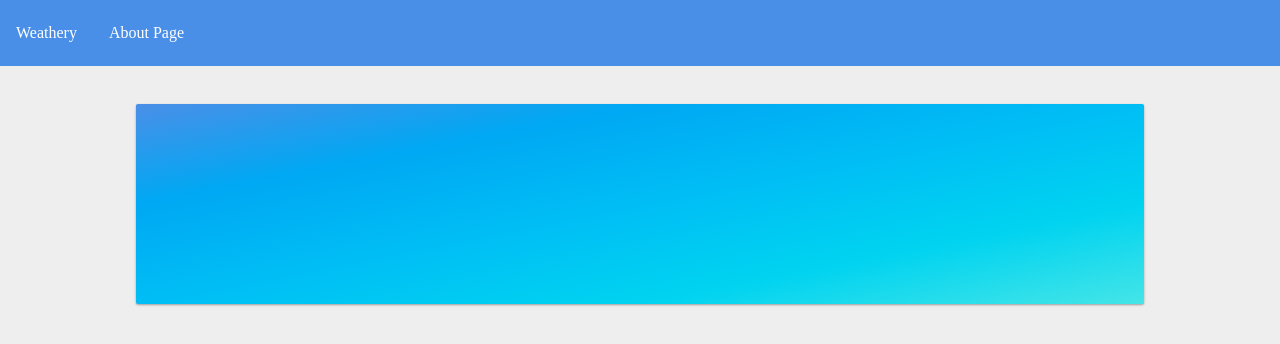
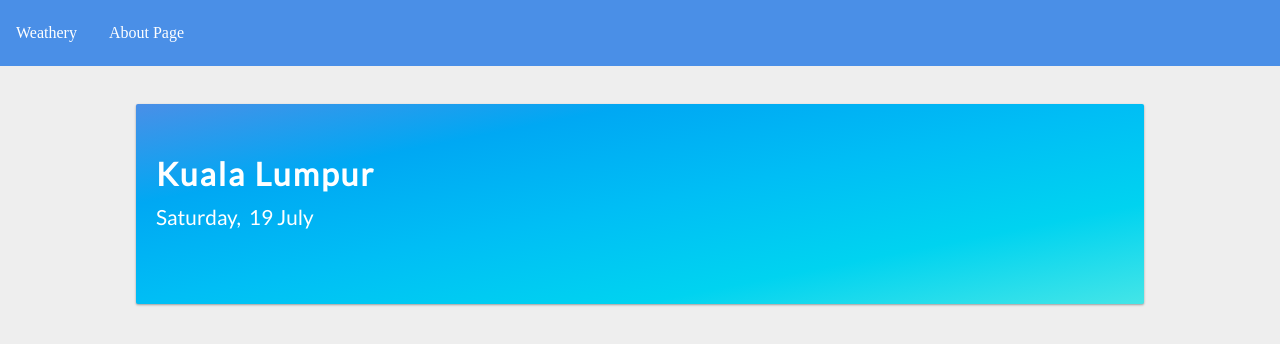
Before and after one commit to gyataro/weathery, a Next.js app in the folder Front-End/: page / in a window 1280 px wide. Shown: the top 344 px of the page. Built offline with nearby package versions, Linux system fonts and the light colour scheme.

Commit message:
Added date, location display to hero

```diff
--- /dev/null
+++ b/Front-End/components/WeatherHero.js
@@ -0,0 +1,36 @@
+export default function WeatherHero(props){
+  const currentDate = new Date();
+  const monthName = [
+    'January',
+    'February',
+    'March',
+    'April',
+    'May',
+    'June',
+    'July',
+    'Auguest',
+    'September',
+    'October',
+    'November',
+    'December'
+  ];
+
+  const weekName = [
+    'Monday',
+    'Tuesday',
+    'Wednesday',
+    'Thursday',
+    'Friday',
+    'Saturday',
+    'Sunday'
+  ];
+
+  return (
+    <div className='col-12'>
+      <div className='card hero'>
+				<h1 className='location'>Kuala Lumpur</h1>
+				<p className='date'>{weekName[currentDate.getDay()]}, &nbsp;{currentDate.getUTCDate()} {monthName[currentDate.getUTCMonth()]}</p>
+      </div>
+    </div>
+  )
+}
--- a/Front-End/pages/index.js
+++ b/Front-End/pages/index.js
@@ -1,8 +1,11 @@
-import Layout from '../components/MyLayout.js';
+import Layout from '../components/Layout.js';
+import WeatherHero from '../components/WeatherHero.js';
 import Link from 'next/link';
+import Head from 'next/head';
 
 //CSS file
-import "../styles/styles.css"
+import "../styles/main.css";
+import "../styles/hero.css";
 
 const PostLink = props => (
   <li>
@@ -16,10 +19,7 @@ export default function Blog() {
   return (
     <Layout>
       <div className='container'>
-        <div className='col-12'>
-          <div className='card hero'>
-          </div>
-        </div>
+        <WeatherHero />
         <div className='col-7'>
           <div className='card weekly'>
           </div>
--- /dev/null
+++ b/Front-End/styles/hero.css
@@ -0,0 +1,22 @@
+@import url('https://fonts.googleapis.com/css?family=Lato|Open+Sans&display=swap');
+
+.hero {
+    background: #4a8fe7;
+    background-image: linear-gradient(to right bottom, #4a8fe7, #00a8f3, #00bef5, #00d3f0, #44e5e7);
+    height: 200px;
+    padding: 0px 20px 0px 20px;
+}
+
+.hero .location {
+    margin-top: 50px;
+    color: white;
+    letter-spacing: 0.0625em;
+    font-family: 'Lato', sans-serif;
+}
+
+.hero .date {
+    margin-top: -10px;
+    color: white;
+    font-size: 1.3em;
+    font-family: 'Lato', sans-serif;
+}
--- a/Front-End/styles/styles.css
+++ b/Front-End/styles/main.css
@@ -2,6 +2,7 @@
 /* Include the padding and border in an element's total width and height */
 * {
     box-sizing: border-box;
+    text-align: center;
 }
 
 .navbar ul {
@@ -39,7 +40,7 @@ body {
 }
 
 .container {
-    width: 80%;
+    width: 95%;
     margin: auto;
     padding-top: 30px;
 }
@@ -53,12 +54,6 @@ body {
     box-shadow: 0 1px 3px rgba(0,0,0,0.12), 0 1px 2px rgba(0,0,0,0.24);
 }
 
-.hero {
-    background: #4a8fe7;
-    background-image: linear-gradient(to right bottom, #4a8fe7, #00a8f3, #00bef5, #00d3f0, #44e5e7);
-    height: 200px;
-}
-
 /* Mobile compatibility */
 [class*="col-"] {
     width: 100%;
@@ -68,6 +63,14 @@ body {
 /* Desktop & tablet compatibility */
 @media only screen and (min-width: 768px) {
     /* Desktop 12 column system (like-bootstrap)*/
+    * {
+        text-align: left;
+    }
+    .container {
+        width: 80%;
+        margin: auto;
+        padding-top: 30px;
+    }
     .col-1 {width: 8.33%;}
     .col-2 {width: 16.66%;}
     .col-3 {width: 25%;}
```
Also changed, not shown: Front-End/components/Layout.js (renamed from Front-End/components/MyLayout.js), Front-End/components/Weather.js (deleted), Front-End/pages/my-image.png (deleted).
